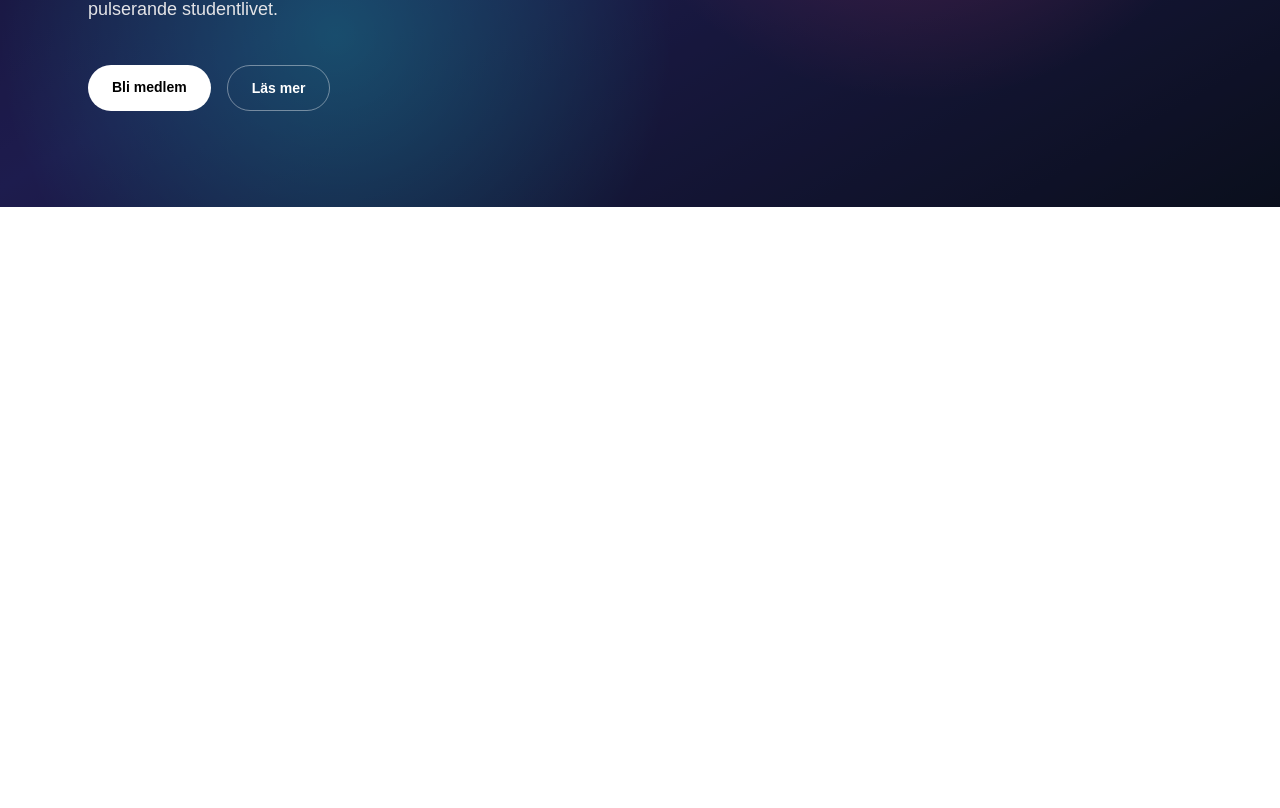
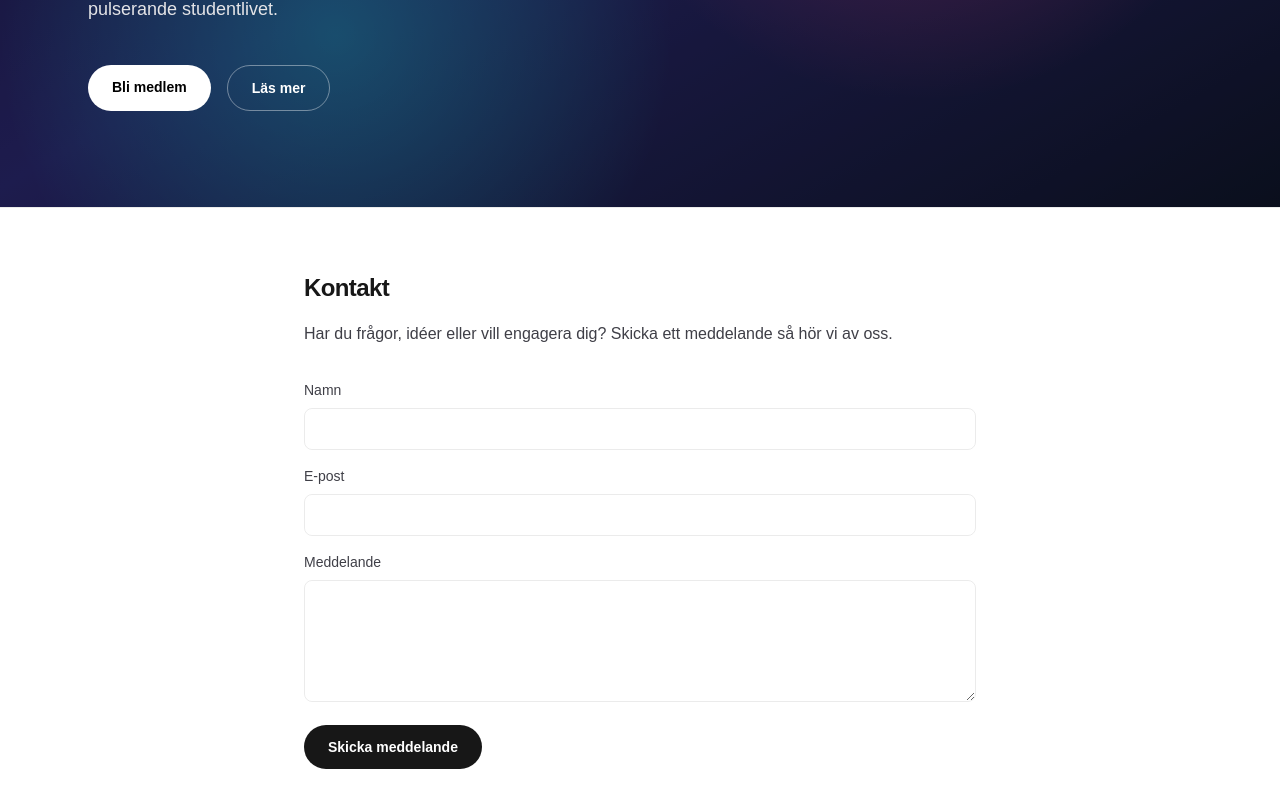
Before and after one commit to ImperialFiddlesticks/chas-karen, a Next.js app: page / in a window 1280 px wide. Shown: the part 472-1280 px from the top of the page. Before the commit the page ends 800 px from the top, so only its background shows below. Built offline with nearby package versions, Linux system fonts and the light colour scheme.

Commit message:
applied Resend to contact form

```diff
--- /dev/null
+++ b/app/actions/contact.ts
@@ -0,0 +1,75 @@
+"use server";
+
+import { Resend } from "resend";
+
+export type ContactState = {
+  status: "idle" | "success" | "error";
+  message: string;
+};
+
+export const initialContactState: ContactState = {
+  status: "idle",
+  message: "",
+};
+
+const EMAIL_RE = /^[^\s@]+@[^\s@]+\.[^\s@]+$/;
+
+export async function sendContactMessage(
+  _prevState: ContactState,
+  formData: FormData
+): Promise<ContactState> {
+  // Honeypot: real users never fill this hidden field in.
+  if (String(formData.get("company") ?? "").trim() !== "") {
+    return { status: "success", message: "Tack för ditt meddelande!" };
+  }
+
+  const name = String(formData.get("name") ?? "").trim();
+  const email = String(formData.get("email") ?? "").trim();
+  const message = String(formData.get("message") ?? "").trim();
+
+  if (!name || !email || !message) {
+    return { status: "error", message: "Fyll i alla fält innan du skickar." };
+  }
+  if (!EMAIL_RE.test(email)) {
+    return { status: "error", message: "Ange en giltig e-postadress." };
+  }
+  if (message.length > 5000) {
+    return { status: "error", message: "Meddelandet är för långt." };
+  }
+
+  const apiKey = process.env.RESEND_API_KEY;
+  const to = process.env.CONTACT_TO_EMAIL;
+
+  if (!apiKey || !to) {
+    console.error(
+      "Contact form: RESEND_API_KEY or CONTACT_TO_EMAIL is not configured."
+    );
+    return {
+      status: "error",
+      message: "Formuläret är inte konfigurerat just nu. Försök igen senare.",
+    };
+  }
+
+  const resend = new Resend(apiKey);
+
+  const { error } = await resend.emails.send({
+    from: "Chas Studentkår <onboarding@resend.dev>",
+    to,
+    replyTo: email,
+    subject: `Nytt meddelande från ${name} (kontaktformulär)`,
+    text: `Namn: ${name}\nE-post: ${email}\n\n${message}`,
+  });
+
+  if (error) {
+    console.error("Contact form: failed to send email via Resend", error);
+    return {
+      status: "error",
+      message: "Något gick fel. Försök igen om en stund.",
+    };
+  }
+
+  return {
+    status: "success",
+    message: "Tack för ditt meddelande! Vi hör av oss så snart vi kan.",
+  };
+}
--- /dev/null
+++ b/app/components/Contact.tsx
@@ -0,0 +1,112 @@
+"use client";
+
+import { useActionState } from "react";
+import { useFormStatus } from "react-dom";
+import { initialContactState, sendContactMessage } from "../actions/contact";
+
+function SubmitButton() {
+  const { pending } = useFormStatus();
+
+  return (
+    <button
+      type="submit"
+      disabled={pending}
+      className="rounded-full bg-foreground px-6 py-3 text-sm font-semibold text-background transition-colors hover:bg-[#383838] disabled:cursor-not-allowed disabled:opacity-60 dark:hover:bg-[#ccc]"
+    >
+      {pending ? "Skickar..." : "Skicka meddelande"}
+    </button>
+  );
+}
+
+export default function Contact() {
+  const [state, formAction] = useActionState(
+    sendContactMessage,
+    initialContactState
+  );
+
+  return (
+    <div className="mx-auto max-w-2xl">
+      <h2 className="text-2xl font-semibold tracking-tight">Kontakt</h2>
+      <p className="mt-4 leading-7 text-zinc-700 dark:text-zinc-300">
+        Har du frågor, idéer eller vill engagera dig? Skicka ett meddelande
+        så hör vi av oss.
+      </p>
+
+      <form action={formAction} className="mt-8 space-y-4" noValidate>
+        {/* Honeypot field, hidden from real users */}
+        <input
+          type="text"
+          name="company"
+          tabIndex={-1}
+          autoComplete="off"
+          className="hidden"
+          aria-hidden="true"
+        />
+
+        <div>
+          <label
+            htmlFor="name"
+            className="block text-sm font-medium text-zinc-700 dark:text-zinc-300"
+          >
+            Namn
+          </label>
+          <input
+            id="name"
+            name="name"
+            type="text"
+            required
+            className="mt-2 w-full rounded-lg border border-black/[.08] bg-transparent px-4 py-2.5 text-sm outline-none focus:border-foreground dark:border-white/[.1]"
+          />
+        </div>
+
+        <div>
+          <label
+            htmlFor="email"
+            className="block text-sm font-medium text-zinc-700 dark:text-zinc-300"
+          >
+            E-post
+          </label>
+          <input
+            id="email"
+            name="email"
+            type="email"
+            required
+            className="mt-2 w-full rounded-lg border border-black/[.08] bg-transparent px-4 py-2.5 text-sm outline-none focus:border-foreground dark:border-white/[.1]"
+          />
+        </div>
+
+        <div>
+          <label
+            htmlFor="message"
+            className="block text-sm font-medium text-zinc-700 dark:text-zinc-300"
+          >
+            Meddelande
+          </label>
+          <textarea
+            id="message"
+            name="message"
+            rows={5}
+            required
+            className="mt-2 w-full rounded-lg border border-black/[.08] bg-transparent px-4 py-2.5 text-sm outline-none focus:border-foreground dark:border-white/[.1]"
+          />
+        </div>
+
+        <div className="flex items-center gap-4">
+          <SubmitButton />
+          {state.status !== "idle" && (
+            <p
+              aria-live="polite"
+              className={
+                state.status === "success"
+                  ? "text-sm text-emerald-600 dark:text-emerald-400"
+                  : "text-sm text-red-600 dark:text-red-400"
+              }
+            >
+              {state.message}
+            </p>
+          )}
+        </div>
+      </form>
+    </div>
+  );
+}
--- a/app/page.tsx
+++ b/app/page.tsx
@@ -1,9 +1,13 @@
+import Contact from "./components/Contact";
 import Hero from "./components/Hero";
 
 export default function Home() {
   return (
     <main className="flex-1">
       <Hero />
+      <section id="kontakt" className="border-t border-black/[.08] px-6 py-16 dark:border-white/[.1]">
+        <Contact />
+      </section>
     </main>
   );
 }
--- a/package.json
+++ b/package.json
@@ -11,7 +11,8 @@
   "dependencies": {
     "next": "16.3.5",
     "react": "19.2.8",
-    "react-dom": "19.2.8"
+    "react-dom": "19.2.8",
+    "resend": "^6.28.1"
   },
   "devDependencies": {
     "@tailwindcss/postcss": "^4",
```
Also changed, not shown: 1 other file (tests, documents, lock files or other folders).
